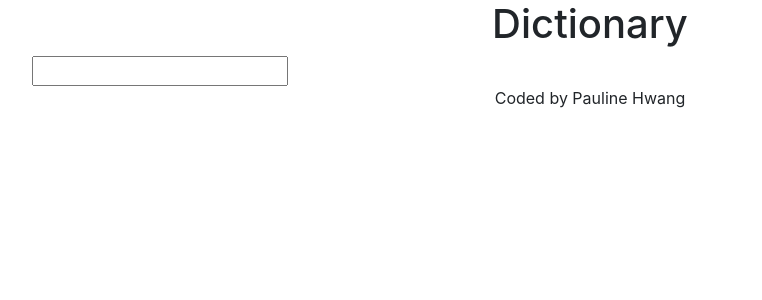
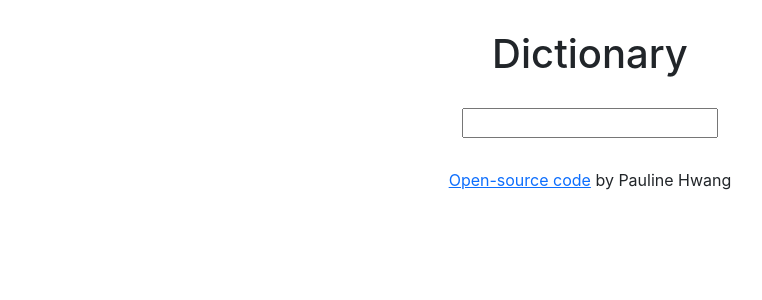
Before and after one commit to mburucuya24/dictionary-project, a React (Create React App) app: page / in a window 1280 px wide. Shown: the top 300 px of the page, without its empty margins (50-812 px from the left). Built offline with nearby package versions, Linux system fonts and the light colour scheme.

Commit message:
Added GitHub project URL and added margin around form

```diff
--- a/src/App.css
+++ b/src/App.css
@@ -0,0 +1,7 @@
+.App-header {
+  margin: 30px 0;
+}
+
+.App footer {
+  margin: 30px 0;
+}
--- a/src/App.js
+++ b/src/App.js
@@ -11,7 +11,15 @@
         <main>
           <Dictionary />
         </main>
-        <footer className="text-center">Coded by Pauline Hwang</footer>
+        <footer className="text-center">
+          <a
+            href="https://github.com/mburucuya24/dictionary-project"
+            target="_blank"
+          >
+            Open-source code
+          </a>{" "}
+          by Pauline Hwang
+        </footer>
       </div>
     </div>
   );
--- a/src/Dictionary.css
+++ b/src/Dictionary.css
@@ -0,0 +1,4 @@
+.Dictionary input {
+  display: block;
+  margin: 0 auto;
+}
--- a/src/Dictionary.js
+++ b/src/Dictionary.js
@@ -8,7 +8,6 @@
   let [results, setResults] = useState(null);
 
   function handleResponse(response) {
-    console.log(response.data[0].meanings[0].definitions[0].definition);
     setResults(response.data[0]);
   }
 
--- a/src/Meaning.js
+++ b/src/Meaning.js
@@ -1,7 +1,6 @@
 import React from "react";
 
 export default function Meaning(props) {
-  console.log(props.meaning);
   return (
     <div className="Meaning">
       <h3>{props.meaning.partOfSpeech}</h3>
```
